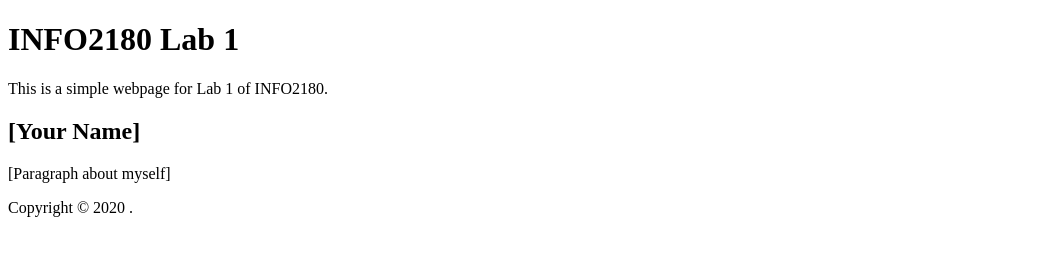
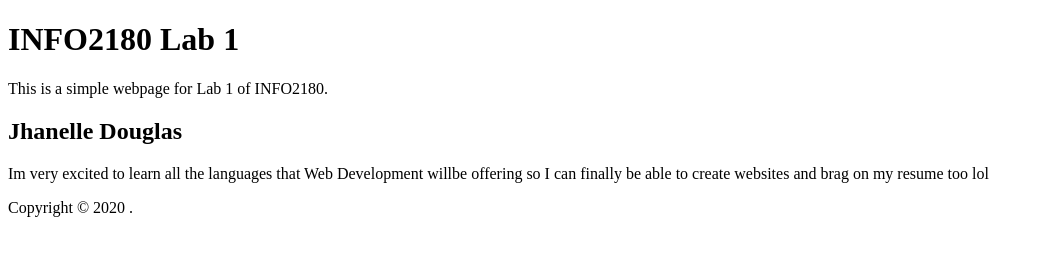
Before and after one commit to jhanelledouglas/info2180-lab1, a plain HTML site: page index.html in a window 1280 px wide. Shown: the whole page, without its empty margins (0-1043 px from the left). Drawn offline with Linux system fonts and the light colour scheme.

Commit message:
Update index.html

```diff
--- a/index.html
+++ b/index.html
@@ -2,6 +2,7 @@
 <html lang="en">
 
 <head>
+    <link rel="stylesheet" href="styles.css">
     <meta charset="UTF-8">
     <meta name="viewport" content="width=device- width, initial-scale=1.0">
     <meta http-equiv="X-UA-Compatible" content="ie=edge">
@@ -14,8 +15,8 @@
         <p>This is a simple webpage for Lab 1 of INFO2180.</p>
     </header>
     <main>
-        <h2>[Your Name]</h2>
-        <p>[Paragraph about myself]</p>
+        <h2>Jhanelle Douglas</h2>
+        <p>Im very excited to learn all the languages that Web Development willbe offering so I can finally be able to create websites and brag on my resume too lol</p>
     </main>
     <footer>
         <p>Copyright &copy; 2020
```
